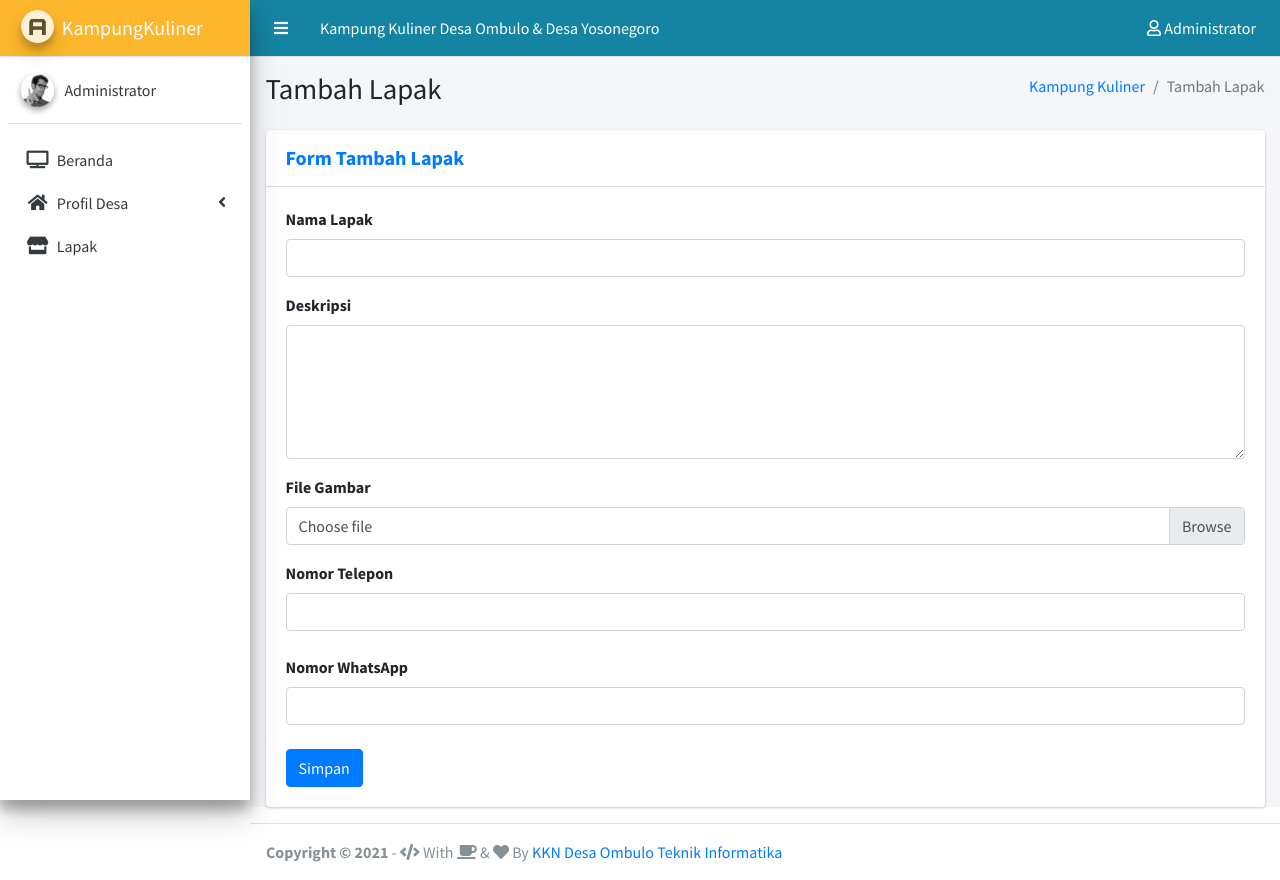
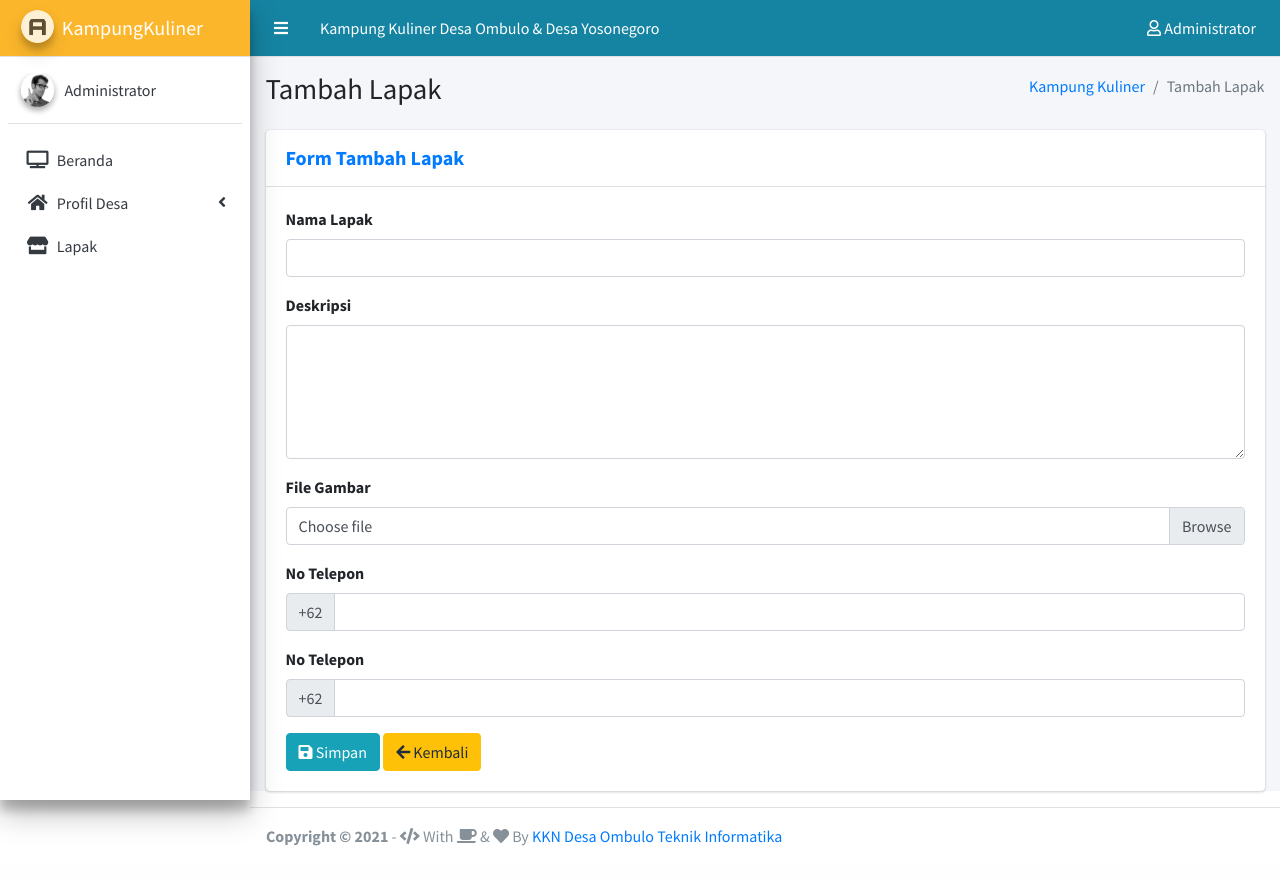
Before and after one commit to danikaharu/kampungkuliner, a PHP site: page /kampungkuliner/tambah_lapak in a window 1280 px wide. After the commit the page ends 846 px from the top, so only its background shows below. Run offline with PHP 8.4, Linux system fonts and the light colour scheme; the visitor is signed in with stand-in values (Sample User, id 1); some libraries are stand-ins or nearby versions.

Commit message:
Perbaikan Master Lapak

```diff
--- a/app/controller/lapak/function.php
+++ b/app/controller/lapak/function.php
@@ -56,15 +56,28 @@ function input_lapak()
                             <label class="custom-file-label" for="customFile">Choose file</label>
                         </div>
                     </div>
-                    <div class="mb-4">
-                        <label for="">Nomor Telepon</label>
-                        <input type="number" class="form-control" id="no_telp" name="no_telp">
+
+                    <div class="form-group">
+                        <label for="">No Telepon</label>
+                        <div class="input-group mb-3">
+                            <div class="input-group-prepend">
+                                <span class="input-group-text">+62</span>
+                            </div>
+                            <input type="number" id="no_telp" name="no_telp" class="form-control">
+                        </div>
                     </div>
-                    <div class="mb-4">
-                        <label for="">Nomor WhatsApp</label>
-                        <input type="number" class="form-control" id="no_wa" name="no_wa">
+                    <div class="form-group">
+                        <label for="">No Telepon</label>
+                        <div class="input-group mb-3">
+                            <div class="input-group-prepend">
+                                <span class="input-group-text">+62</span>
+                            </div>
+                            <input type="number" id="no_wa" name="no_wa" class="form-control">
+                        </div>
                     </div>
-                    <button type="submit" name="simpan_lapak" class="btn btn-primary">Simpan</button>
+
+                    <button type="submit" name="simpan_lapak" class="btn btn-info"><i class="fas fa-save"></i> Simpan</button>
+                    <a href="lapak" class="btn btn-warning"><i class="fas fa-arrow-left"></i> Kembali</a>
                 </form>
             </div>
         </div>
--- a/views/layout/footer.php
+++ b/views/layout/footer.php
@@ -20,6 +20,18 @@
 <script src="<?= $base_url ?>public/assets/dist/js/demo.js"></script>
 <!-- SummerNote js -->
 <script src="<?= $base_url ?>public/assets/plugins/summernote/summernote.min.js"></script>
+<script src="<?= $base_url ?>public/assets/plugins/datatables/jquery.dataTables.min.js"></script>
+<script src="<?= $base_url ?>public/assets/plugins/datatables-bs4/js/dataTables.bootstrap4.min.js"></script>
+<script src="<?= $base_url ?>public/assets/plugins/datatables-responsive/js/dataTables.responsive.min.js"></script>
+<script src="<?= $base_url ?>public/assets/plugins/datatables-responsive/js/responsive.bootstrap4.min.js"></script>
+<script src="<?= $base_url ?>public/assets/plugins/datatables-buttons/js/dataTables.buttons.min.js"></script>
+<script src="<?= $base_url ?>public/assets/plugins/datatables-buttons/js/buttons.bootstrap4.min.js"></script>
+<script src="<?= $base_url ?>public/assets/plugins/jszip/jszip.min.js"></script>
+<script src="<?= $base_url ?>public/assets/plugins/pdfmake/pdfmake.min.js"></script>
+<script src="<?= $base_url ?>public/assets/plugins/pdfmake/vfs_fonts.js"></script>
+<script src="<?= $base_url ?>public/assets/plugins/datatables-buttons/js/buttons.html5.min.js"></script>
+<script src="<?= $base_url ?>public/assets/plugins/datatables-buttons/js/buttons.print.min.js"></script>
+<script src="<?= $base_url ?>public/assets/plugins/datatables-buttons/js/buttons.colVis.min.js"></script>
 <script>
   $(document).ready(function() {
     $('#deskripsi_lapak').summernote({
@@ -56,6 +68,10 @@
     $("#noedit").show();
     $("#edit").hide();
   });
+
+  $(document).ready( function () {
+    $('#dataTable').DataTable();
+} );
 </script>
 
 </body>
--- a/views/layout/header.php
+++ b/views/layout/header.php
@@ -13,7 +13,9 @@
   <link rel="stylesheet" href="<?= $base_url ?>public/assets/plugins/overlayScrollbars/css/OverlayScrollbars.min.css">
   <!-- Ionicons -->
   <link rel="stylesheet" href="https://code.ionicframework.com/ionicons/2.0.1/css/ionicons.min.css">
-
+  <link rel="stylesheet" href="<?= $base_url ?>public/assets/plugins/datatables-bs4/css/dataTables.bootstrap4.min.css">
+  <link rel="stylesheet" href="<?= $base_url ?>public/assets/plugins/datatables-responsive/css/responsive.bootstrap4.min.css">
+  <link rel="stylesheet" href="<?= $base_url ?>public/assets/plugins/datatables-buttons/css/buttons.bootstrap4.min.css">
   <!-- overlayScrollbars -->
   <link rel="stylesheet" href="<?= $base_url ?>public/assets/dist/css/adminlte.min.css">
   <!-- Google Font: Source Sans Pro -->
--- a/views/pages/admin/lapak.php
+++ b/views/pages/admin/lapak.php
@@ -69,8 +69,8 @@ include 'app/controller/lapak/post.php'
                     </div>
 
                     <div class="table-responsive p-3">
-                        <table class="table align-items-center" id="dataTable">
-                            <thead class="thead-light">
+                        <table class="table table-striped align-items-center" id="dataTable">
+                            <thead >
                                 <tr>
                                     <th>No</th>
                                     <th>Nama Lapak</th>
```
